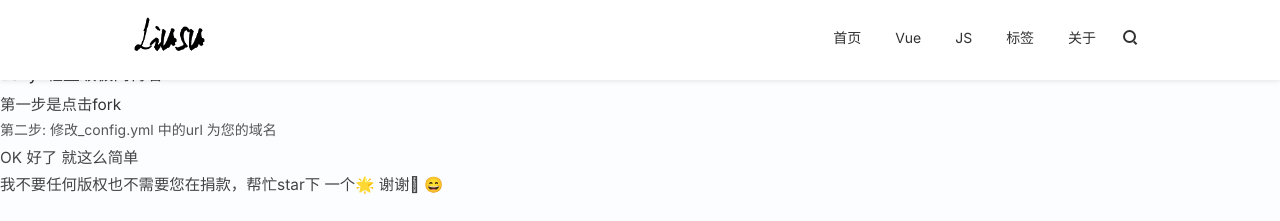
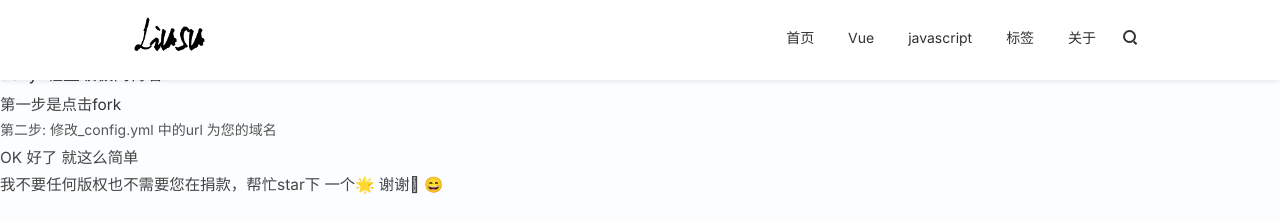
Before and after one commit to liusu0913/liusu0913.github.io, a Jekyll site: the page built from ChinaREADME.md, in a window 1280 px wide. Shown: the top 221 px of the page. Built offline with Jekyll 4.4.1, drawn with Linux system fonts in a browser that asks for light colours; nearby versions of some CDN libraries; our own code applies the rules of GitHub Pages for plain Markdown files; comment, search, counter and statistics services are not loaded.

Commit message:
liusu0913

```diff
--- a/_config.yml
+++ b/_config.yml
@@ -17,8 +17,8 @@ links:
   - name:         Vue
     url:          /vue
     external:     false
-  - name:         JS
-    url:          /JS
+  - name:         javascript
+    url:          /js
     external:     false
   - name:         标签
     url:          /tags
--- a/javascript/index.html
+++ b/javascript/index.html
@@ -7,7 +7,7 @@ description: "分享那些年走过的地方去过路过的美景"
 	<div class="post-lists">
 		<div class="post-lists-body">
 	  {% for posts in site.posts %}
-	  	   {% if posts.JS%}
+	  	   {% if posts.javascript%}
 		<div class="post-list-item">
 				<div class="post-list-item-container">
 					 <div class="item-thumb  bg-{{posts.background }}" style="background-image:url('{{posts.background-image }}');"></div>
```
Also changed, not shown: _posts/javascript/javascript性能优化.md (renamed from _posts/JS/javascript性能优化.md), _posts/javascript/重绘和回流.md (renamed from _posts/JS/重绘和回流.md).
